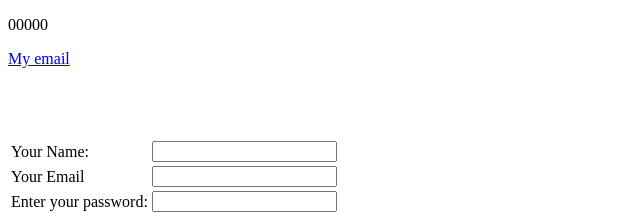
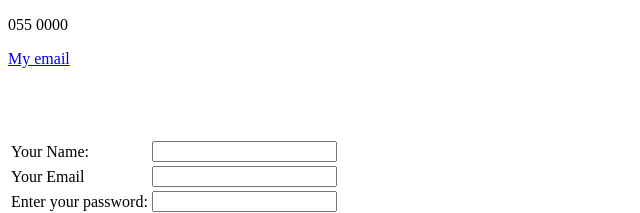
Before and after one commit to Afafkharsa/cv, a plain HTML site: page Contactme.html in a window 1280 px wide. Shown: the top 213 px of the page, 0-640 px from the left. Drawn offline with Linux system fonts and the light colour scheme.

Commit message:
Add files via upload

```diff
--- a/Contactme.html
+++ b/Contactme.html
@@ -7,7 +7,7 @@
 </head>
 
 <body>
-  <p>00000</p>
+  <p>055 0000</p>
   <p>
     <a href="afafkharsa@gmail.com">My email</a>
   </p>
```
